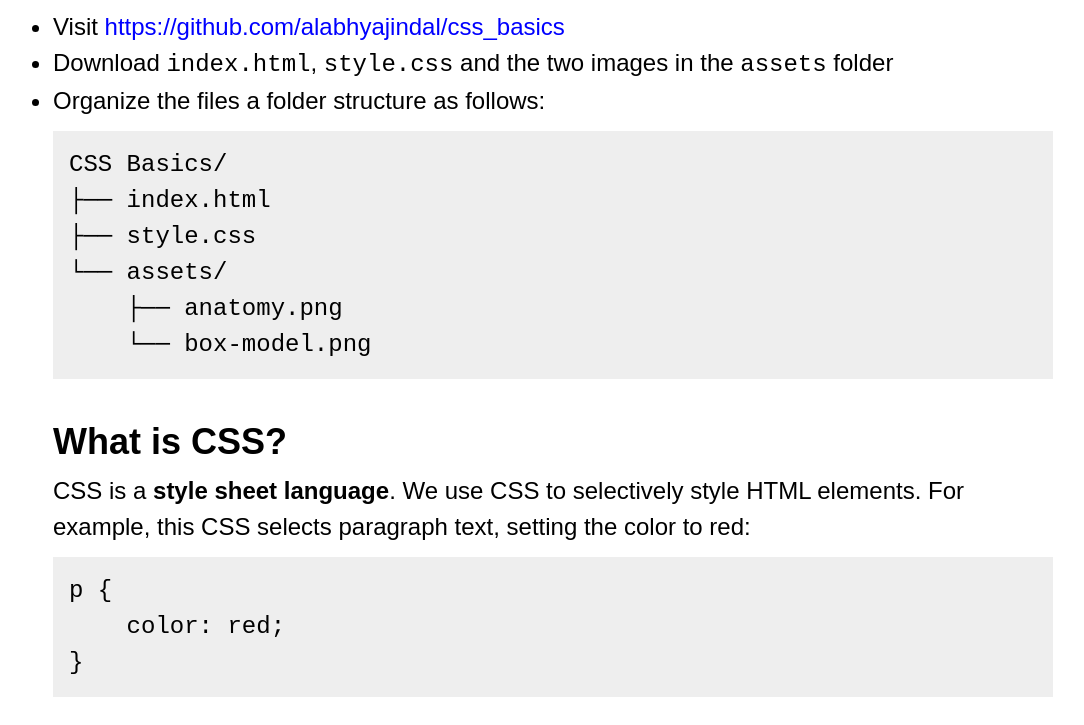
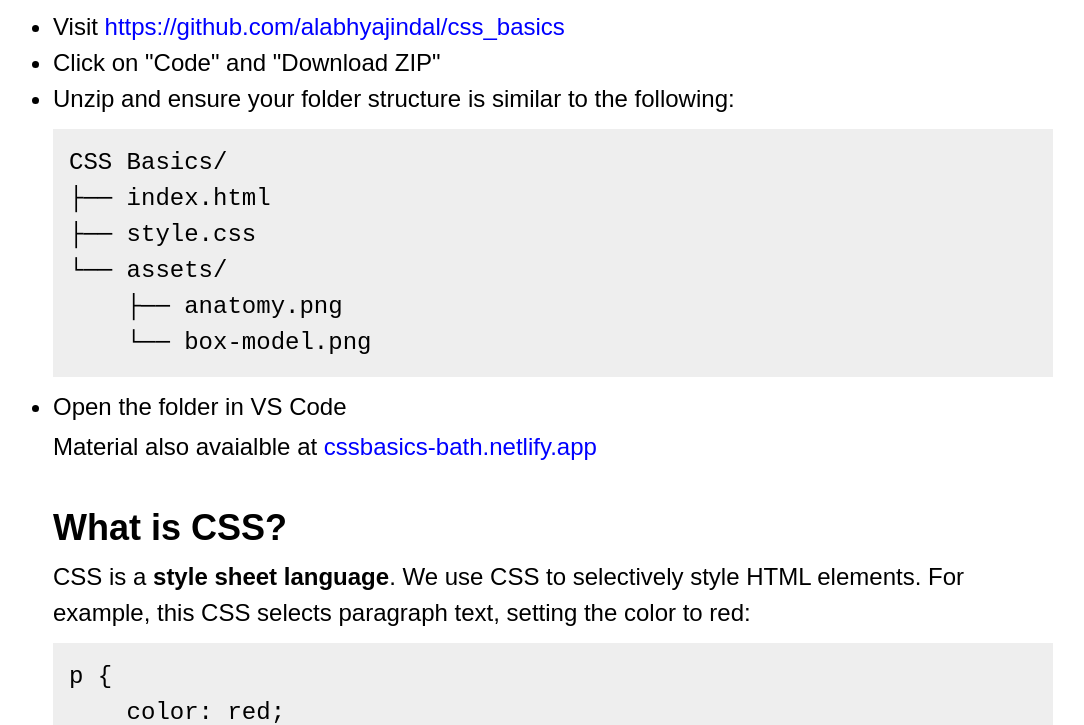
Before and after one commit to alabhyajindal/css_basics, a plain HTML site: page index.html in a window 1280 px wide. Shown: the part 503-1228 px from the top of the page, without its empty margins (87-1171 px from the left). Drawn offline with Linux system fonts and the light colour scheme.

Commit message:
add the online resource

```diff
--- a/index.html
+++ b/index.html
@@ -33,17 +33,23 @@
             >https://github.com/alabhyajindal/css_basics</a
           >
         </li>
+        <li>Click on "Code" and "Download ZIP"</li>
         <li>
-          Download <code>index.html</code>, <code>style.css</code> and the two
-          images in the <code>assets</code> folder
+          Unzip and ensure your folder structure is similar to the following:
         </li>
-        <li>Organize the files a folder structure as follows:</li>
         <pre><code>CSS Basics/
 ├── index.html
 ├── style.css
 └── assets/
     ├── anatomy.png
     └── box-model.png</code></pre>
+        <li>Open the folder in VS Code</li>
+        <p>
+          Material also avaialble at
+          <a href="https://cssbasics-bath.netlify.app/"
+            >cssbasics-bath.netlify.app</a
+          >
+        </p>
       </ul>
     </section>
 
--- a/style.css
+++ b/style.css
@@ -43,7 +43,7 @@ a:hover {
 }
 
 pre {
-  margin-top: 12px;
+  margin-block: 12px;
   padding: 16px;
   background-color: #eee;
 }
```
